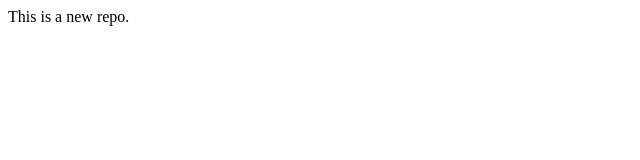
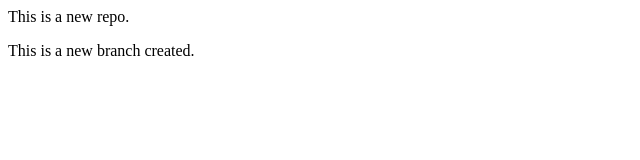
Before and after one commit to ShreyaVishwakarma10/localRepo, a plain HTML site: page index.html in a window 1280 px wide. Shown: the whole page, without its empty margins (0-640 px from the left). Drawn offline with Linux system fonts and the light colour scheme.

Commit message:
New branch created

```diff
--- a/index.html
+++ b/index.html
@@ -1 +1,2 @@
 <p>This is a new repo.</p>
+<p>This is a new branch created.</p>
```
